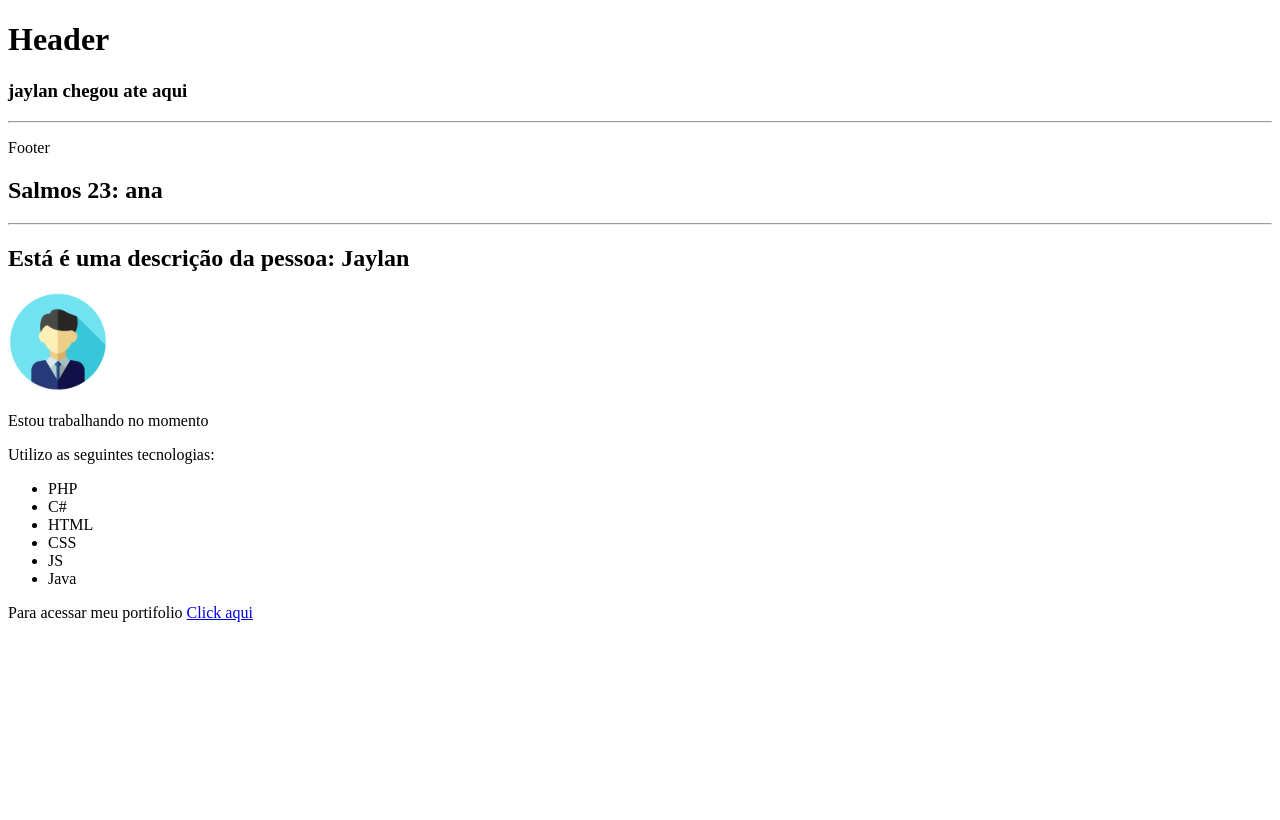
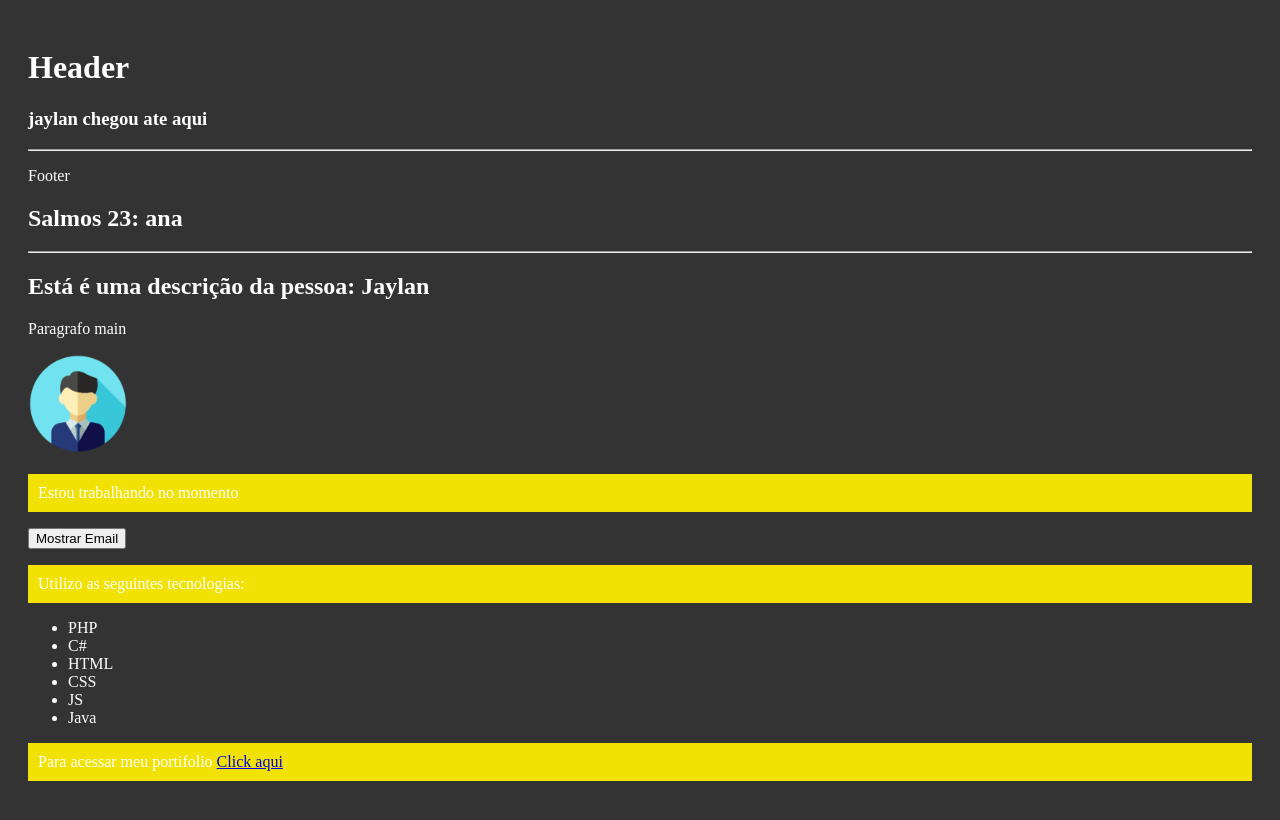
Before and after one commit to JaylanEsquivel/projeto-de-exemplos-vue-cli, a Vue app: page / in a window 1280 px wide. Shown: the top 820 px of the page. Built offline with nearby package versions, Linux system fonts and the light colour scheme.

Commit message:
up Methods and Css Global and Scoped

```diff
--- a/src/App.vue
+++ b/src/App.vue
@@ -21,3 +21,11 @@
     }
   }
 </script>
+
+<style>
+  body{
+    background-color: #333;
+    color: #fff;
+    padding: 20px;
+  }
+</style>
--- a/src/components/Info.vue
+++ b/src/components/Info.vue
@@ -1,9 +1,11 @@
 <template>
     <div>
-        <Picture />
+        <Picture></Picture>
         <p v-if="trabalhando">Estou trabalhando no momento</p>
         <p v-else>Estou em busca de um trabalho</p>
 
+        <p v-if="mostra_email">{{email}}</p>
+        <button @click="showemail">{{textbutton}}</button>
         <p v-show="active">Utilizo as seguintes tecnologias:</p>
         <ul>
             <li v-for="tec in tecnologias">{{tec}}</li>
@@ -23,10 +25,31 @@ export default {
         return {
             trabalhando: true,
             active: true,
+            mostra_email: false,
+            textbutton: "Mostrar Email",
             tecnologias: ['PHP', 'C#', 'HTML', 'CSS', 'JS', 'Java'],
-            meu_link: "https://google.com"
+            meu_link: "https://about.me/jaylanesquivel",
+            email: "jaylan1997@hotmail.com"
+        }
+    },
+    methods:{
+        showemail() {
+            this.mostra_email = !this.mostra_email;
+
+            if (!this.mostra_email) {
+                this.textbutton = "Mostrar Email";
+            } else {
+                this.textbutton = "Esconder Email";
+            }
         }
     }
 }
+</script>
 
-</script>
+<style scoped>
+    p{
+        background-color: #f1e204;
+        padding: 10px;
+    }
+
+</style>
--- a/src/components/LifeCycle.vue
+++ b/src/components/LifeCycle.vue
@@ -14,11 +14,18 @@ export default {
         setTimeout(() => {
             this.nome = 'Josemir'
         }, 1000)
+        this.lifeCycle();
     },
     mounted() {
         setTimeout(() => {
             this.nome = 'ana'
         }, 2000)
+    },
+    methods: {
+        lifeCycle() {
+            console.log("executado");
+        }
     }
+
 }
 </script>
--- a/src/components/Pessoa.vue
+++ b/src/components/Pessoa.vue
@@ -1,6 +1,7 @@
 <template>
     <hr>
     <h2>Está é uma descrição da pessoa: {{name}}</h2>
+    <p>Paragrafo main</p>
    <Info />
 </template>
 <script>
```
Also changed, not shown: 1 other file (tests, documents, lock files or other folders).
